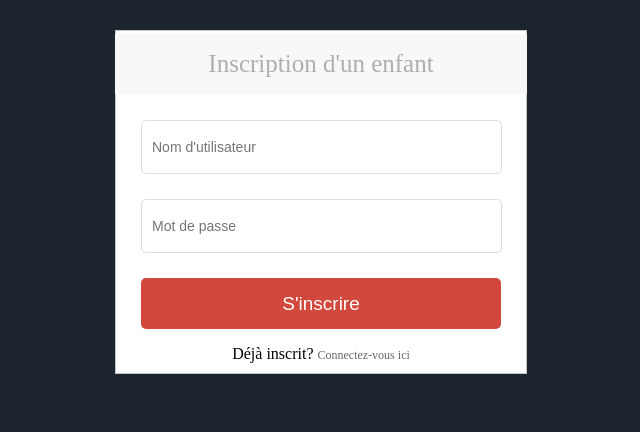
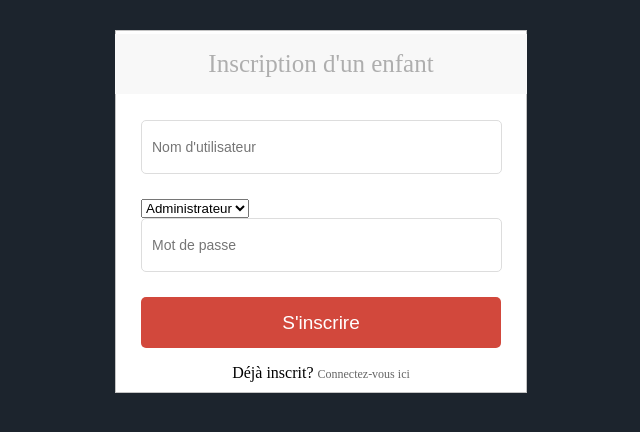
Before and after one commit to DigiWebsolutions24/ptit_bonheur, a PHP site: page /register.php in a window 1280 px wide. Shown: the top 432 px of the page, without its empty margins (319-959 px from the left). Run offline with PHP 8.4, Linux system fonts and the light colour scheme; data that the repository does not hold is empty.

Commit message:
Update register.php

```diff
--- a/register.php
+++ b/register.php
@@ -35,6 +35,10 @@ if (isset($_REQUEST['username'], $_REQUEST['password'])){
 <form class="box" action="" method="post">
     <h1 class="box-title">Inscription d'un enfant</h1>
 	<input type="text" class="box-input" name="username" placeholder="Nom d'utilisateur" required />
+    <select name="role" id="role">
+    <option value="admin">Administrateur</option>
+    <option value="users">Enfant</option>
+    </select>
     <input type="password" class="box-input" name="password" placeholder="Mot de passe" required />
     <input type="submit" name="submit" value="S'inscrire" class="box-button" />
     <p class="box-register">Déjà inscrit? <a href="login.php">Connectez-vous ici</a></p>
```
